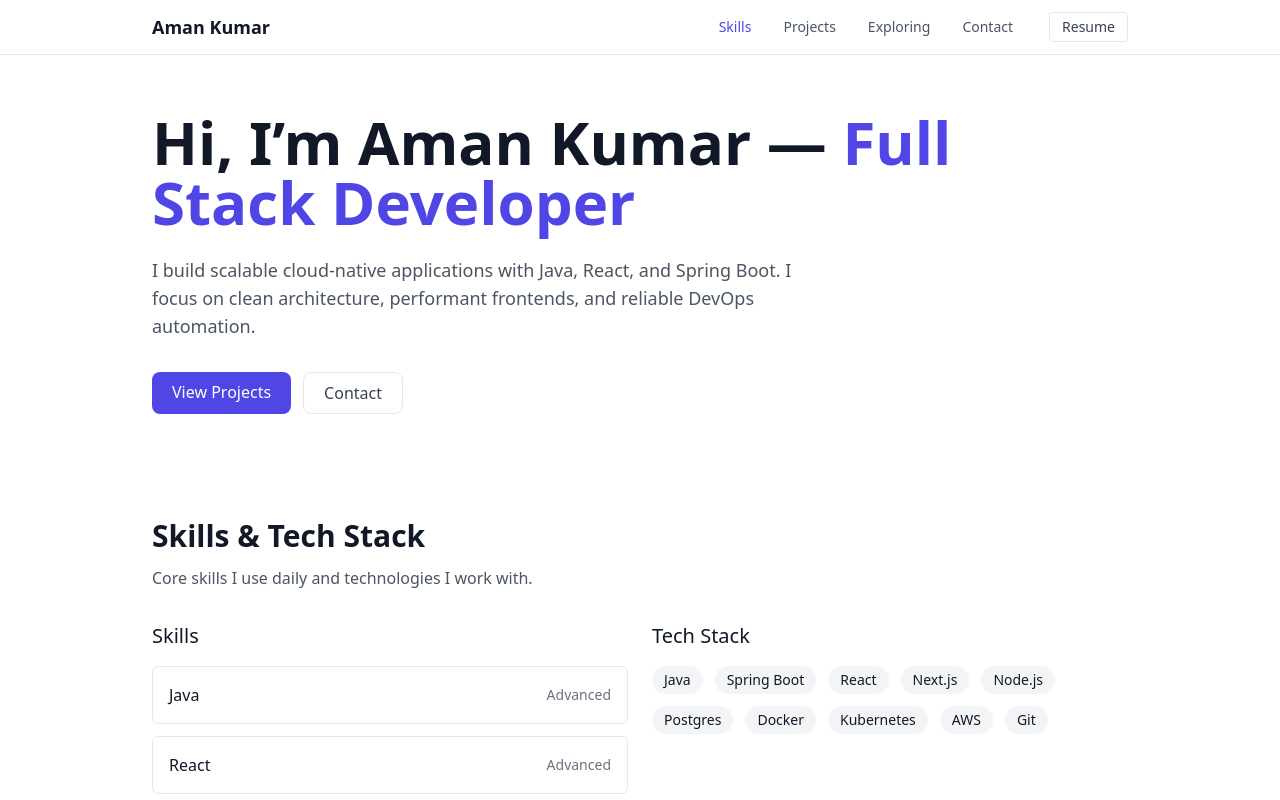
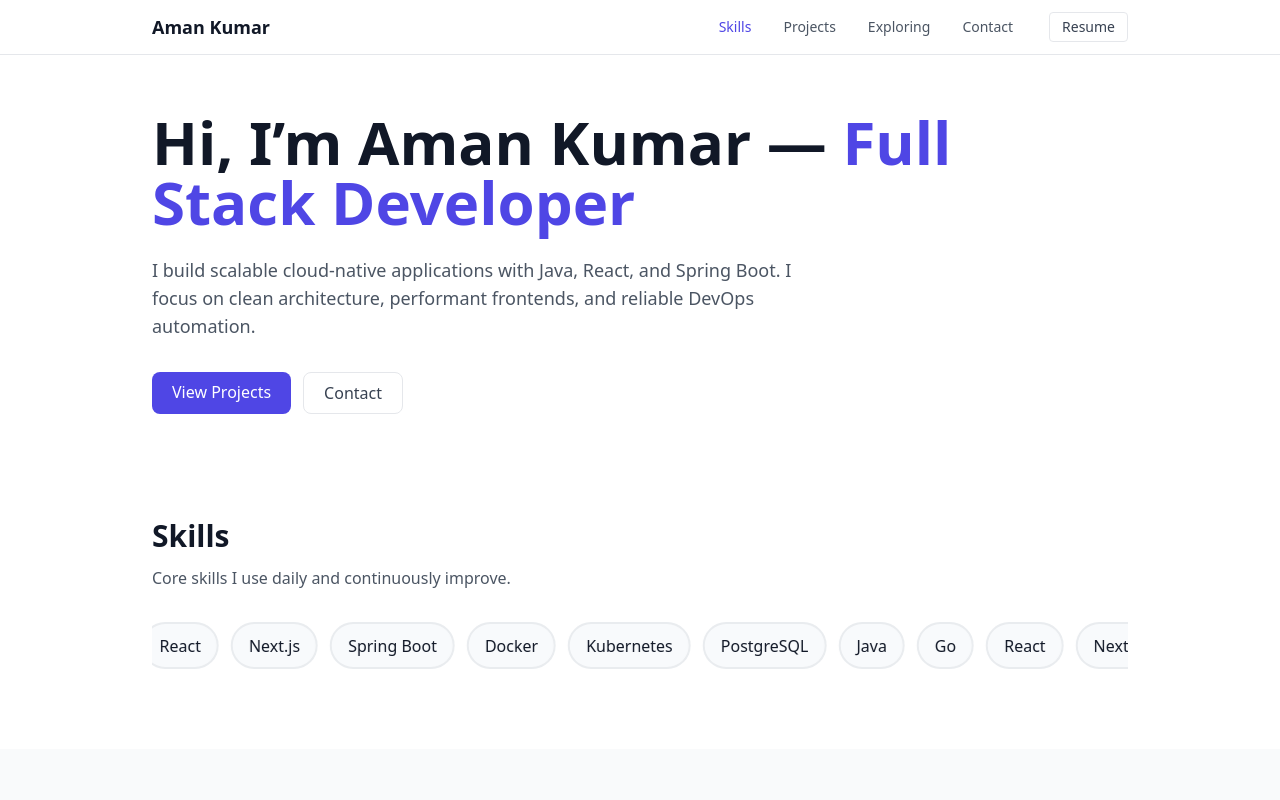
Before and after one commit to EternalKnight002/my-portfolio, a Next.js app: page / in a window 1280 px wide. Shown: the top 800 px of the page. Built offline with nearby package versions, Linux system fonts and the light colour scheme.

Commit message:
added skills animation

```diff
--- a/app/globals.css
+++ b/app/globals.css
@@ -19,3 +19,175 @@ body {
 .container {
   @apply max-w-5xl mx-auto;
 }
+
+/* ---------- Horizontal marquee for Skills ---------- */
+
+/* marquee animation moves left by 50% because we duplicate content */
+@keyframes marquee-left {
+  0%   { transform: translateX(0%); }
+  100% { transform: translateX(-50%); }
+}
+
+/* marquee wrapper masks overflow */
+.marquee {
+  position: relative;
+  width: 100%;
+  overflow-x: auto;
+  overflow-y: hidden;
+  cursor: grab;
+  user-select: none; /* Prevent text selection while dragging */
+}
+
+/* When dragging */
+.marquee.dragging {
+  cursor: grabbing;
+}
+
+/* Hide scrollbar completely */
+.marquee::-webkit-scrollbar {
+  display: none;
+}
+
+.marquee {
+  -ms-overflow-style: none;  /* IE and Edge */
+  scrollbar-width: none;  /* Firefox */
+}
+
+/* the track contains two copies of content to allow seamless loop */
+.marquee-track {
+  display: flex;
+  align-items: center;
+  gap: 0.75rem;
+  will-change: transform;
+  animation: marquee-left 18s linear infinite;
+}
+
+/* duplicated content container */
+.marquee-content {
+  display: flex;
+  gap: 0.75rem;
+  align-items: center;
+}
+
+/* skill pill base styles */
+.skill-pill {
+  padding: 0.6rem 1rem;
+  border-radius: 9999px;
+  background: #f8fafc; /* light neutral */
+  border: 2px solid rgba(15, 23, 42, 0.06);
+  font-weight: 500;
+  white-space: nowrap;
+  cursor: pointer;
+  transition: all 0.3s ease;
+  position: relative;
+  overflow: hidden;
+  pointer-events: none; /* Prevent individual skill clicks during drag */
+}
+
+/* Re-enable pointer events when not dragging */
+.marquee:not(.dragging) .skill-pill {
+  pointer-events: auto;
+}
+
+/* Colorful hover borders for different skills */
+.skill-pill:hover {
+  transform: translateY(-2px);
+  box-shadow: 0 4px 12px rgba(0, 0, 0, 0.1);
+}
+
+/* Java - Orange/Red gradient border */
+.skill-pill[data-skill="Java"]:hover {
+  border-color: #f97316;
+  background: linear-gradient(135deg, #fff7ed, #ffedd5);
+  box-shadow: 0 4px 12px rgba(249, 115, 22, 0.3);
+}
+
+/* Go - Cyan border */
+.skill-pill[data-skill="Go"]:hover {
+  border-color: #06b6d4;
+  background: linear-gradient(135deg, #ecfeff, #cffafe);
+  box-shadow: 0 4px 12px rgba(6, 182, 212, 0.3);
+}
+
+/* React - Blue border */
+.skill-pill[data-skill="React"]:hover {
+  border-color: #3b82f6;
+  background: linear-gradient(135deg, #eff6ff, #dbeafe);
+  box-shadow: 0 4px 12px rgba(59, 130, 246, 0.3);
+}
+
+/* Next.js - Purple border */
+.skill-pill[data-skill="Next.js"]:hover {
+  border-color: #8b5cf6;
+  background: linear-gradient(135deg, #f5f3ff, #ede9fe);
+  box-shadow: 0 4px 12px rgba(139, 92, 246, 0.3);
+}
+
+/* Spring Boot - Green border */
+.skill-pill[data-skill="Spring Boot"]:hover {
+  border-color: #10b981;
+  background: linear-gradient(135deg, #ecfdf5, #d1fae5);
+  box-shadow: 0 4px 12px rgba(16, 185, 129, 0.3);
+}
+
+/* Docker - Blue/Teal border */
+.skill-pill[data-skill="Docker"]:hover {
+  border-color: #0ea5e9;
+  background: linear-gradient(135deg, #f0f9ff, #e0f2fe);
+  box-shadow: 0 4px 12px rgba(14, 165, 233, 0.3);
+}
+
+/* Kubernetes - Indigo border */
+.skill-pill[data-skill="Kubernetes"]:hover {
+  border-color: #6366f1;
+  background: linear-gradient(135deg, #eef2ff, #e0e7ff);
+  box-shadow: 0 4px 12px rgba(99, 102, 241, 0.3);
+}
+
+/* PostgreSQL - Blue/Purple border */
+.skill-pill[data-skill="PostgreSQL"]:hover {
+  border-color: #7c3aed;
+  background: linear-gradient(135deg, #faf5ff, #f3e8ff);
+  box-shadow: 0 4px 12px rgba(124, 58, 237, 0.3);
+}
+
+/* keyboard focus visible */
+.skill-pill:focus {
+  outline: 3px solid rgba(79,70,229,0.15); /* soft indigo focus ring */
+  outline-offset: 2px;
+  border-color: rgba(79,70,229,0.35);
+}
+
+/* Add a subtle gradient animation for extra flair */
+@keyframes shimmer {
+  0% { background-position: -200% 0; }
+  100% { background-position: 200% 0; }
+}
+
+.skill-pill:hover::before {
+  content: '';
+  position: absolute;
+  top: 0;
+  left: 0;
+  right: 0;
+  bottom: 0;
+  background: linear-gradient(90deg, transparent, rgba(255,255,255,0.4), transparent);
+  background-size: 200% 100%;
+  animation: shimmer 2s infinite;
+  border-radius: inherit;
+}
+
+/* Respect users who prefer reduced motion */
+@media (prefers-reduced-motion: reduce) {
+  .marquee-track {
+    animation: none;
+  }
+
+  .skill-pill {
+    transition: none;
+  }
+
+  .skill-pill:hover::before {
+    animation: none;
+  }
+}
--- a/components/SkillsSection.tsx
+++ b/components/SkillsSection.tsx
@@ -1,49 +1,143 @@
 // components/SkillsSection.tsx
 'use client'
-import { motion } from 'framer-motion'
-import { skills, techStack } from '../data/skills'
+import React, { useRef, useState, useEffect } from 'react'
+import { skills } from '../data/skills'
 
 export default function SkillsSection() {
+  const trackRef = useRef<HTMLDivElement | null>(null)
+  const containerRef = useRef<HTMLDivElement | null>(null)
+  const [isDragging, setIsDragging] = useState(false)
+  const [startX, setStartX] = useState(0)
+  const [scrollLeft, setScrollLeft] = useState(0)
+
+  const pause = () => {
+    if (trackRef.current) {
+      trackRef.current.style.animationPlayState = 'paused'
+    }
+  }
+
+  const resume = () => {
+    if (trackRef.current) {
+      trackRef.current.style.animationPlayState = 'running'
+    }
+  }
+
+  const handleMouseDown = (e: React.MouseEvent) => {
+    if (!containerRef.current) return
+
+    setIsDragging(true)
+    pause()
+    setStartX(e.pageX - containerRef.current.offsetLeft)
+    setScrollLeft(containerRef.current.scrollLeft)
+
+    // Prevent text selection while dragging
+    e.preventDefault()
+  }
+
+  const handleMouseMove = (e: React.MouseEvent) => {
+    if (!isDragging || !containerRef.current) return
+
+    e.preventDefault()
+    const x = e.pageX - containerRef.current.offsetLeft
+    const walk = (x - startX) * 2 // Adjust drag sensitivity
+    containerRef.current.scrollLeft = scrollLeft - walk
+  }
+
+  const handleMouseUp = () => {
+    if (isDragging) {
+      setIsDragging(false)
+      resume()
+    }
+  }
+
+  const handleMouseLeave = () => {
+    if (isDragging) {
+      setIsDragging(false)
+      resume()
+    }
+  }
+
+  // Handle touch events for mobile
+  const handleTouchStart = (e: React.TouchEvent) => {
+    if (!containerRef.current) return
+
+    setIsDragging(true)
+    pause()
+    setStartX(e.touches[0].pageX - containerRef.current.offsetLeft)
+    setScrollLeft(containerRef.current.scrollLeft)
+  }
+
+  const handleTouchMove = (e: React.TouchEvent) => {
+    if (!isDragging || !containerRef.current) return
+
+    const x = e.touches[0].pageX - containerRef.current.offsetLeft
+    const walk = (x - startX) * 2
+    containerRef.current.scrollLeft = scrollLeft - walk
+  }
+
+  const handleTouchEnd = () => {
+    if (isDragging) {
+      setIsDragging(false)
+      resume()
+    }
+  }
+
   return (
     <section id="skills" className="py-20 bg-white">
       <div className="container mx-auto px-6">
-        <h2 className="text-3xl font-semibold">Skills & Tech Stack</h2>
+        <h2 className="text-3xl font-semibold">Skills</h2>
         <p className="mt-3 text-gray-600 max-w-2xl">
-          Core skills I use daily and technologies I work with.
+          Core skills I use daily and continuously improve.
         </p>
 
-        <div className="mt-8 grid gap-6 md:grid-cols-2">
-          <div>
-            <h3 className="text-xl font-medium">Skills</h3>
-            <div className="mt-4 grid gap-3">
-              {skills.map((s) => (
-                <motion.div
-                  key={s.name}
-                  initial={{ y: 8, opacity: 0 }}
-                  whileInView={{ y: 0, opacity: 1 }}
-                  viewport={{ once: true }}
-                  className="flex items-center justify-between p-4 border rounded-md"
+        {/* Horizontal Marquee */}
+        <div
+          ref={containerRef}
+          className={`marquee mt-8 ${isDragging ? 'dragging' : ''}`}
+          role="region"
+          aria-label="Scrolling list of skills. Click and drag to navigate."
+          onMouseDown={handleMouseDown}
+          onMouseMove={handleMouseMove}
+          onMouseUp={handleMouseUp}
+          onMouseLeave={handleMouseLeave}
+          onTouchStart={handleTouchStart}
+          onTouchMove={handleTouchMove}
+          onTouchEnd={handleTouchEnd}
+        >
+          <div
+            ref={trackRef}
+            className="marquee-track"
+            tabIndex={0}
+            onFocus={pause}
+            onBlur={resume}
+            style={{ outline: 'none' }}
+          >
+            {/* First copy of skills */}
+            <div className="marquee-content">
+              {skills.map((skill) => (
+                <button
+                  key={skill.name + '-1'}
+                  className="skill-pill"
+                  type="button"
+                  data-skill={skill.name}
                 >
-                  <div className="font-medium">{s.name}</div>
-                  <div className="text-sm text-gray-500">{s.level}</div>
-                </motion.div>
+                  {skill.name}
+                </button>
               ))}
             </div>
-          </div>
 
-          <div>
-            <h3 className="text-xl font-medium">Tech Stack</h3>
-            <div className="mt-4 flex flex-wrap gap-3">
-              {techStack.map((t) => (
-                <motion.span
-                  key={t}
-                  initial={{ scale: 0.98, opacity: 0 }}
-                  whileInView={{ scale: 1, opacity: 1 }}
-                  viewport={{ once: true }}
-                  className="px-3 py-1 rounded-full bg-gray-100 text-sm"
+            {/* Duplicate copy for seamless loop */}
+            <div className="marquee-content" aria-hidden="true">
+              {skills.map((skill, idx) => (
+                <div
+                  key={skill.name + '-2-' + idx}
+                  className="skill-pill"
+                  tabIndex={-1}
+                  aria-hidden="true"
+                  data-skill={skill.name}
                 >
-                  {t}
-                </motion.span>
+                  {skill.name}
+                </div>
               ))}
             </div>
           </div>
--- a/data/skills.ts
+++ b/data/skills.ts
@@ -1,9 +1,11 @@
 export const skills = [
   { name: 'Java', level: 'Advanced' },
-  { name: 'React', level: 'Advanced' },
+  { name: 'Go  ', level: 'Intermediate' },
+  { name: 'React', level: 'Intermediate' },
   { name: 'Next.js', level: 'Intermediate' },
   { name: 'Spring Boot', level: 'Intermediate' },
   { name: 'Docker', level: 'Intermediate' },
+  { name: 'Kubernetes', level: 'Intermediate' },
   { name: 'PostgreSQL', level: 'Intermediate' }
 ];
 
```
